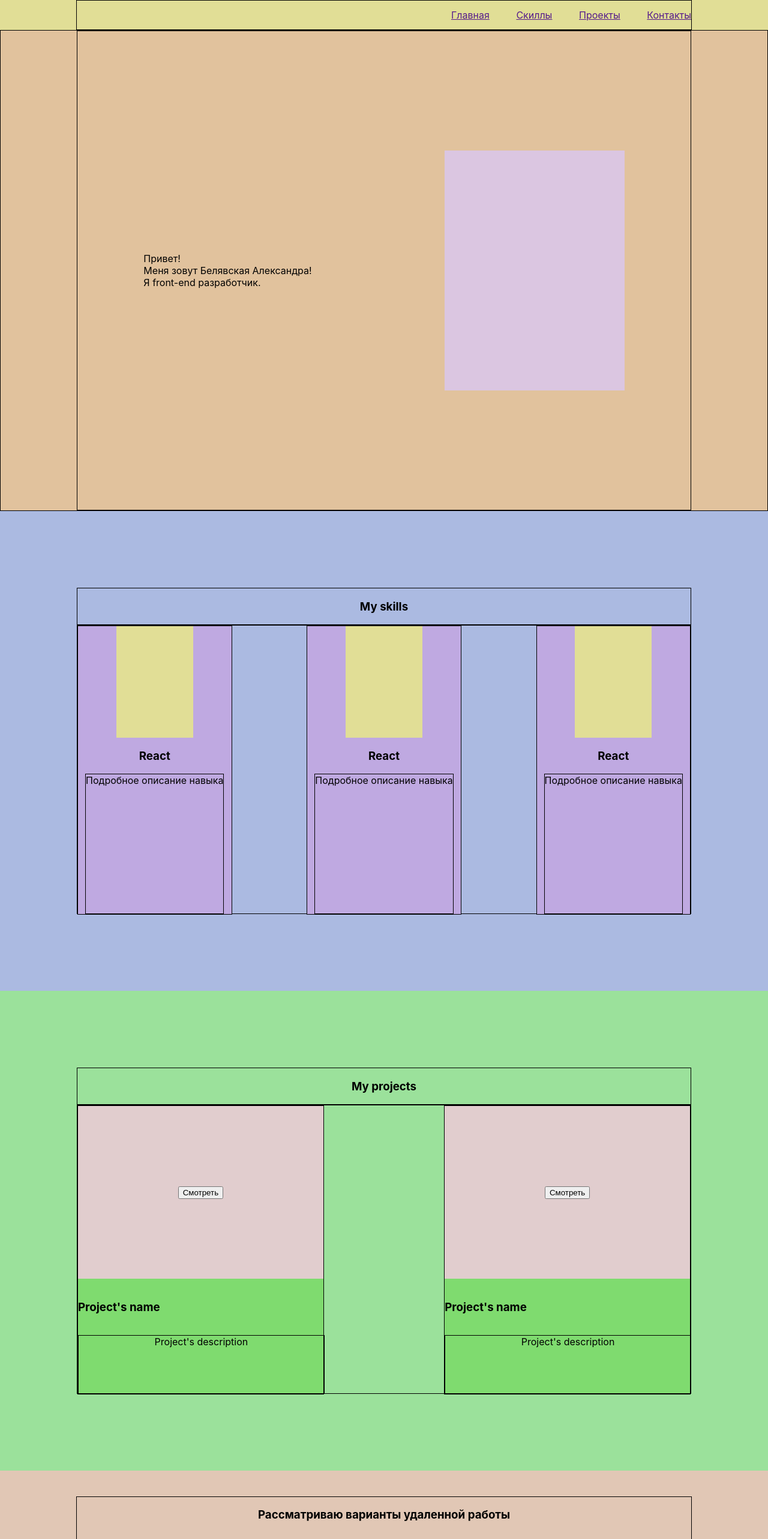
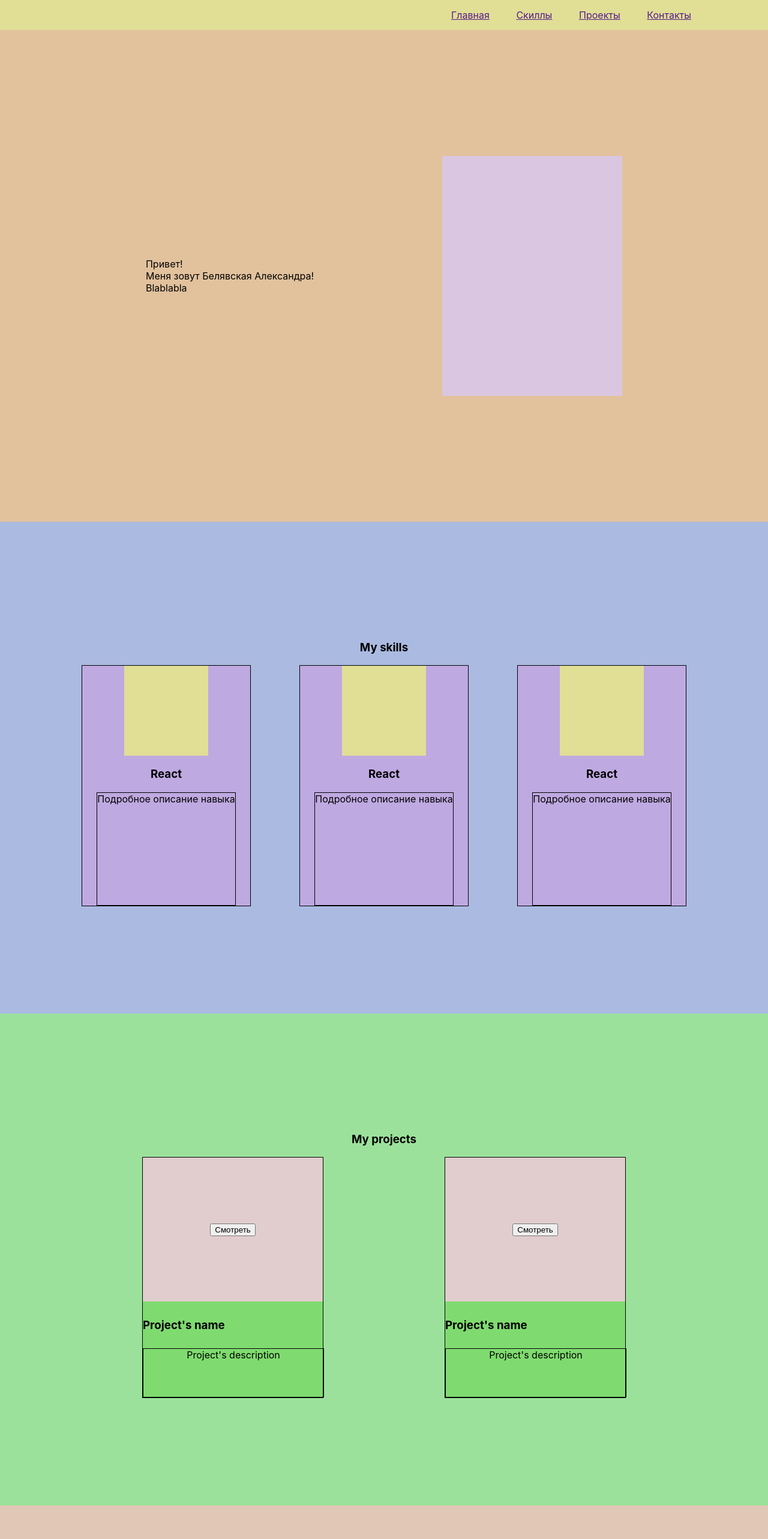
Before and after one commit to Aliaksandra-Sunny/Portfolio, a React (Create React App) app: page / in a window 1280 px wide. Shown: the top 2566 px of the page at 60% size. Built offline with nearby package versions, Linux system fonts and the light colour scheme.

Commit message:
adaptive

```diff
--- a/src/Contacts.module.css
+++ b/src/Contacts.module.css
@@ -1,13 +1,28 @@
 .contacts{
-    height: 100vh;
     background-color: #b1e1c5;
     display: flex;
     justify-content: center;
     align-items: center;
+    padding: 10px;
+}
+
+@media (max-width: 760px) {
+    .conteiner {
+        height: 65%;
+        width: 100%;
+        display: flex;
+        flex-direction: column;
+        justify-content: space-between;
+        align-items: center;
+    }
+}
+
+@media (min-width: 761px) {
+    .contacts{
+        height: 100vh;
     }
 
     .conteiner {
-    border: 1px solid;
         height: 65%;
         width: 80%;
         display: flex;
@@ -16,24 +31,26 @@
         align-items: center;
     }
 
+}
+
+
 .conteiner form{
-    border: 1px solid;
     display: flex;
     flex-direction: column;
-    width: 50%;
+    width: 360px;
     height: 70%;
     justify-content: space-between;
 }
 
 .conteiner form input{
-    height: 25%;
+    height: 80px;
 }
 
 .conteiner form textarea{
-    height: 40%;
+    height: 130px;
 }
 
 .conteiner>input{
-    width: 20%;
-    height: 10%;
+    width: 140px;
+    height: 40px;
 }
--- a/src/Footer.module.css
+++ b/src/Footer.module.css
@@ -1,13 +1,43 @@
-.footer{
+@media (max-width: 760px) {
+    .conteiner {
+
+        width: 100%;
+        display: flex;
+        flex-direction: column;
+        justify-content: space-between;
+        align-items: center;
+    }
+
+    .networks {
+        border: 1px solid;
+        display: flex;
+        display: flex;
+        width: 100%;
+        justify-content: space-around;
+        align-items: center;
+    }
+
+    .footer {
+        padding: 10px;
+        background-color: #e1c26f;
+        display: flex;
+        justify-content: center;
+        align-items: center;
+    }
+}
+
+@media (min-width: 761px) {
+    .footer {
         height: 300px;
         background-color: #e1c26f;
         display: flex;
         justify-content: center;
         align-items: center;
+        padding: 10px;
     }
 
     .conteiner {
-    border: 1px solid;
+
         height: 70%;
         width: 80%;
         display: flex;
@@ -16,12 +46,14 @@
         align-items: center;
     }
 
-.networks{
+    .networks {
         border: 1px solid;
-    height: 30%;
         width: 50%;
+        width: 80%;
         display: flex;
         display: flex;
         justify-content: space-between;
         align-items: center;
     }
+
+}
--- a/src/Header.module.css
+++ b/src/Header.module.css
@@ -5,10 +5,20 @@
     justify-content: center;
 }
 
-.conteiner{
-    border: 1px solid;
-    width: 80%;
-    display: flex;
-    justify-content: flex-end;
-    align-items: center;
+@media (max-width: 760px) {
+    .conteiner{
+        width: 100%;
+        display: flex;
+        justify-content: center;
+        align-items: center;
+    }
 }
+
+@media (min-width: 761px) {
+    .conteiner{
+        width: 80%;
+        display: flex;
+        justify-content: flex-end;
+        align-items: center;
+    }
+}
--- a/src/Main.js
+++ b/src/Main.js
@@ -8,7 +8,7 @@ function Main() {
         <div className={s.greeting}>
           <span>Привет!</span>
           <span>Меня зовут Белявская Александра!</span>
-          <span>Я front-end разработчик.</span>
+          <span>Blablabla</span>
         </div>
         <div className={s.photo}>
           <img src="" alt=""/>
--- a/src/Main.module.css
+++ b/src/Main.module.css
@@ -1,27 +1,43 @@
-.main{
-    height: 100vh;
+@media (max-width: 760px) {
+    .conteiner {
+        width: 100%;
+        display: flex;
+        justify-content: space-around;
+        align-items: center;
+        flex-wrap: wrap;
+        flex-direction: column;
+
+    }
+}
+
+@media (min-width: 761px) {
+    .main {
+        height: 100vh;
+    }
+    .conteiner {
+        width: 80%;
+        display: flex;
+        justify-content: space-around;
+        align-items: center;
+        flex-wrap: wrap;
+    }
+}
+
+.main {
     background-color: #e1c29d;
     display: flex;
     justify-content: center;
-    border: 1px solid;
+    padding: 10px;
 }
 
-.conteiner{
-    border: 1px solid;
-    width: 80%;
-    display: flex;
-    justify-content: space-around;
-    align-items: center;
-
-}
-
-.greeting{
+.greeting {
     align-items: flex-start;
     display: flex;
     flex-direction: column;
 }
 
-.photo{
+
+.photo {
     height: 400px;
     width: 300px;
     background-color: #dbc6e1;
--- a/src/MyProject.module.css
+++ b/src/MyProject.module.css
@@ -1,6 +1,6 @@
 .myProject {
-    width: 40%;
-    height: 100%;
+    width: 300px;
+    height: 400px;
     background-color: rgba(126, 219, 110, 0.97);
     border: 1px solid;
     display: flex;
--- a/src/MySkill.module.css
+++ b/src/MySkill.module.css
@@ -1,6 +1,6 @@
 .mySkill {
-    width: 25%;
-    height: 100%;
+    width: 280px;
+    height: 400px;
     background-color: #bfa9e1;
     border: 1px solid;
     display: flex;
--- a/src/Network.module.css
+++ b/src/Network.module.css
@@ -1,8 +1,8 @@
 .network{
     border: 1px solid;
     background-color: #e1de96;
-    height: 100%;
-    width: 15%;
+    height: 80px;
+    width: 80px;
     display: flex;
     justify-content: space-between;
     align-items: center;
--- a/src/Projects.module.css
+++ b/src/Projects.module.css
@@ -1,25 +1,43 @@
-.projects{
-    height: 100vh;
+.projects {
     background-color: #9be19b;
     display: flex;
     justify-content: center;
+    padding: 10px;
 }
 
-.conteiner {
-    width: 80%;
-    display: flex;
-    flex-direction: column;
-    justify-content: center;
+@media (max-width: 760px) {
+    .conteiner {
+        width: 100%;
+        display: flex;
+        flex-direction: column;
+        justify-content: center;
+    }
+
+    .myProjects {
+        display: flex;
+        flex-direction: column;
+        align-items: center;
+    }
 }
 
-.heading{
-    border: 1px solid;
+@media (min-width: 761px) {
+    .projects{
+        height: 100vh;
+    }
+
+    .conteiner {
+        width: 80%;
+        display: flex;
+        flex-direction: column;
+        justify-content: center;
+    }
+
+    .myProjects {
+        display: flex;
+        justify-content: space-around;
+    }
 }
 
-.myProjects{
-    display: flex;
-    height: 60%;
-    border: 1px solid;
-    justify-content: space-between;
+.heading {
 
 }
--- a/src/Skills.module.css
+++ b/src/Skills.module.css
@@ -1,26 +1,48 @@
 .skills{
-    height: 100vh;
     background-color: #abbae1;
     display: flex;
     justify-content: center;
+    padding: 10px;
 }
 
+@media (min-width: 1133px) {
+    .skills{
+        height: 100vh;
+    }
+}
+@media (max-width: 760px) {
+    .conteiner{
+        width: 100%;
+        display: flex;
+        flex-direction: column;
+        justify-content: center;
+    }
+    .mySkills{
+        display: flex;
+        justify-content: center;
+        flex-direction: column;
+        align-content: center;
+        align-items: center;
+    }
+
+}
+.heading{
+
+}
+
+@media (min-width: 761px) {
     .conteiner{
         width: 80%;
         display: flex;
         flex-direction: column;
         justify-content: center;
-
-}
-
-.heading{
-    border: 1px solid;
     }
 
     .mySkills{
         display: flex;
-    height: 60%;
-    border: 1px solid;
         justify-content: space-between;
-
+        flex-wrap: wrap;
+        align-content: center;
+        align-items: center;
     }
+}
--- a/src/Slogan.module.css
+++ b/src/Slogan.module.css
@@ -1,13 +1,29 @@
 .slogan{
-    height: 250px;
     background-color: #e1c7b5;
     display: flex;
     justify-content: center;
     align-items: center;
 }
 
+@media (max-width: 760px) {
+    .slogan {
+        height: 200px;
+    }
     .conteiner {
-    border: 1px solid;
+        height: 65%;
+        width: 100%;
+        display: flex;
+        flex-direction: column;
+        justify-content: space-between;
+        align-items: center;
+    }
+}
+
+@media (min-width: 761px) {
+    .slogan {
+        height: 250px;
+    }
+    .conteiner {
         height: 65%;
         width: 80%;
         display: flex;
@@ -15,8 +31,11 @@
         justify-content: space-between;
         align-items: center;
     }
+}
+
+
 
 .conteiner button{
-    width: 20%;
-    height: 25%;
+    width: 120px;
+    height: 40px;
 }
```
Lines whose indentation alone changed are shown as unchanged.
